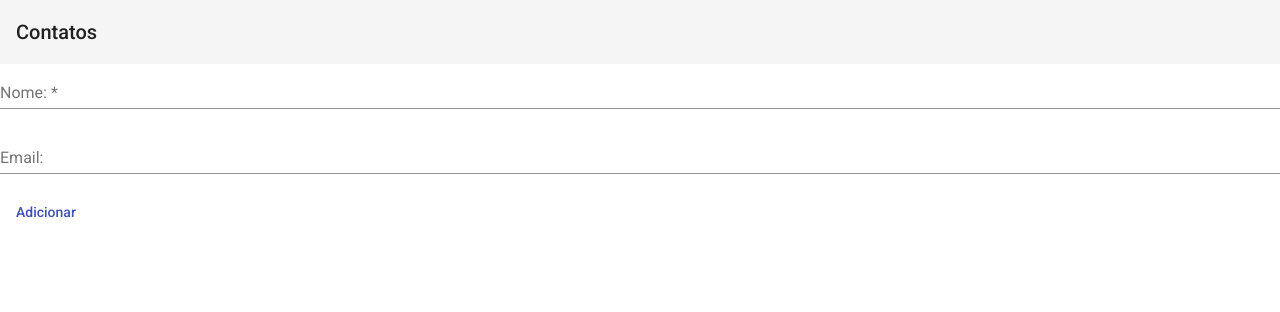
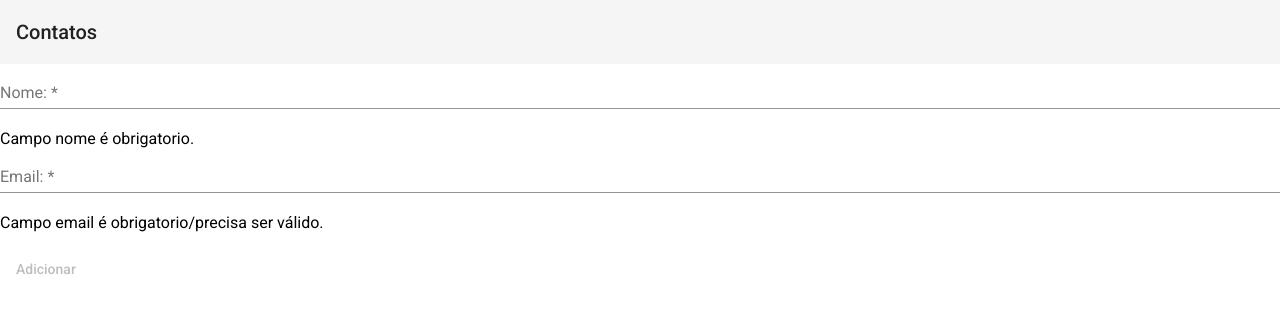
Before and after one commit to fred1895/front-agenda-angular, an Angular app: page / in a window 1280 px wide. Shown: the top 312 px of the page. Built offline with nearby package versions, Linux system fonts and the light colour scheme.

Commit message:
Ajustando validacoes pelo front no formulario reativo

```diff
--- a/src/app/contato/contato.component.html
+++ b/src/app/contato/contato.component.html
@@ -6,12 +6,18 @@
         <mat-label>Nome:</mat-label>
         <input matInput formControlName="nome" placeholder="Digite o seu nome: " type="text" name="nome" id="">
     </mat-form-field>
+    <div *ngIf="!nomeValido()">
+        Campo nome é obrigatorio.
+    </div>
     <mat-form-field class="full-width">
         <mat-label>Email:</mat-label>
         <input matInput formControlName="email" placeholder="Digite o seu email: " type="text" name="email" id="">
     </mat-form-field>
-
-    <button mat-button color="primary">
+    <div *ngIf="!emailValido()">
+        Campo email é obrigatorio/precisa ser válido.
+    </div>
+    <br>
+    <button [disabled]="!formulario.valid" mat-button color="primary">
         Adicionar
     </button>
 </form>
--- a/src/app/contato/contato.component.ts
+++ b/src/app/contato/contato.component.ts
@@ -22,8 +22,8 @@ export class ContatoComponent implements OnInit {
     this.formulario = this
     .formBuilder
     .group({
-      nome: ['', Validators.required],
-      email: ['', Validators.email],
+      nome: ['', [Validators.required]],
+      email: ['', [Validators.email, Validators.required] ],
     })
     /*
     this.service
@@ -36,8 +36,31 @@ export class ContatoComponent implements OnInit {
     */
   }
 
+  nomeValido(): boolean{
+    if (
+      this.formulario.controls.nome.errors &&
+      this.formulario.controls.nome.errors.required
+      ) {
+      return false;
+    }
+    return true;
+  }
+
+  emailValido(): boolean{
+    if (
+      this.formulario.controls.email.errors &&
+      (this.formulario.controls.email.errors.required ||
+      this.formulario.controls.email.errors.email)
+    ) {
+      return false;
+    }
+    return true;
+  }
+
   submit(): void{
      console.log(this.formulario.value);
+     const isValid = this.formulario.valid;
+     console.log('isValid?', isValid);
   }
 
 }
```
